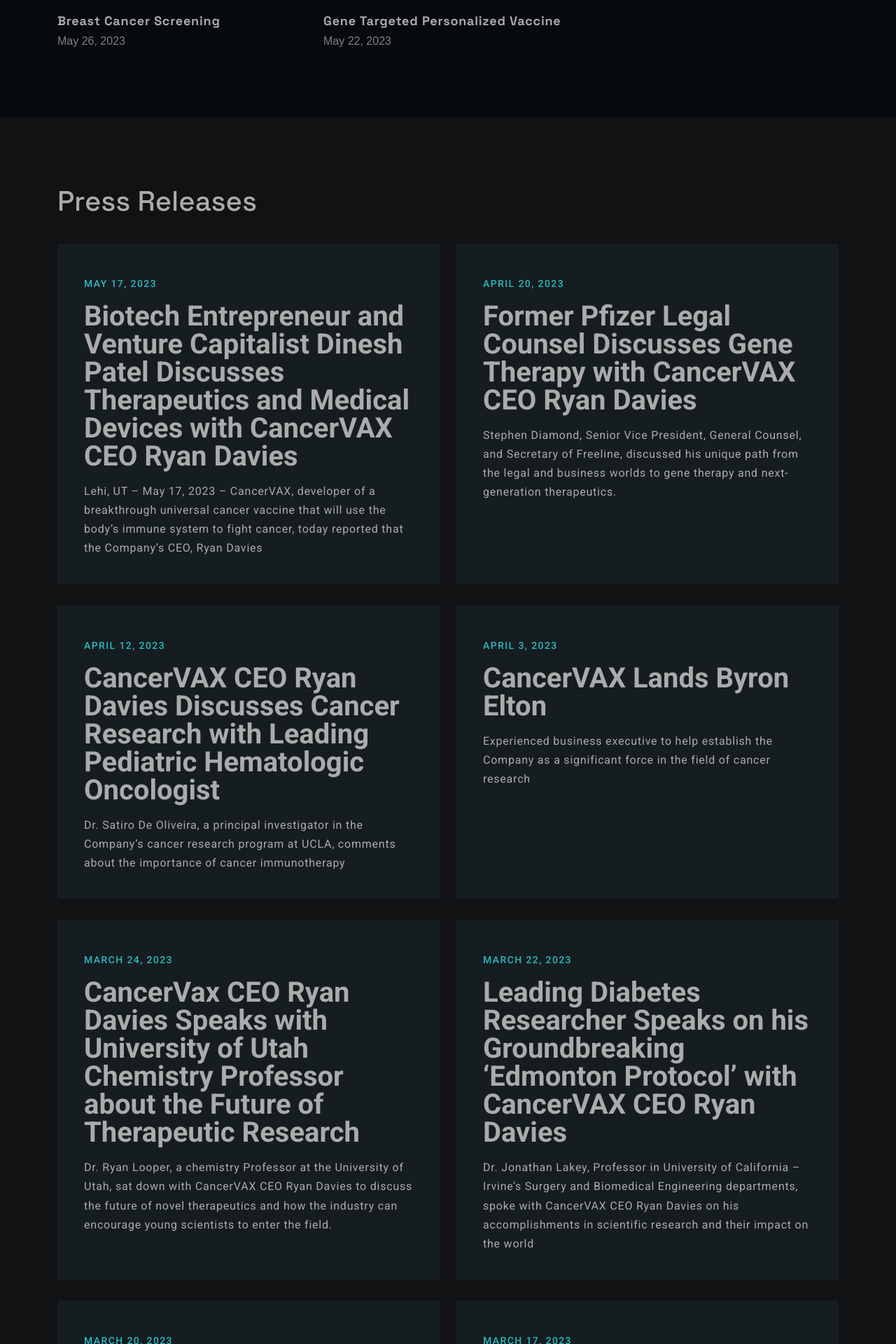
After one commit to aasimdev/cancervax, a PHP site: page /newszack.php in a window 1280 px wide. The commit adds this page. Shown: the part 774-2694 px from the top of the page at 70% size. Run offline with PHP 8.4, Linux system fonts and the light colour scheme; some libraries are stand-ins or nearby versions; some web fonts are replaced.

Commit message:
videos changes

```diff
--- a/assets/scss/base/_fonts.scss
+++ b/assets/scss/base/_fonts.scss
@@ -1 +1,2 @@
 @import url('https://fonts.googleapis.com/css2?family=Chivo:wght@100;200;300;400;500;600;700;800;900&family=Space+Grotesk:wght@300;400;500;600;700&display=swap');
+@import url('https://fonts.googleapis.com/css2?family=Roboto:wght@100;300;400;500;700;900&display=swap');
--- a/assets/scss/views/_home.scss
+++ b/assets/scss/views/_home.scss
@@ -1183,6 +1183,11 @@ body.modal-open {
     }
 }
 
+.newnews {
+    .news-item span, .news-item h3, .news-item p {
+        font-family: 'Roboto', sans-serif;
+    }
+}
 
 .cchatsbanner {
     background-color: #0000008A;
@@ -1634,15 +1639,15 @@ body.modal-open {
 .thumbnail-overlay {
     position: relative;
 
-    &::after {
-        content: '';
-        width: 100%;
-        height: 100%;
-        background: rgba($color: #003535, $alpha: 0.84);
-        position: absolute;
-        left: 0;
-        top: 0;
-    }
+    // &::after {
+    //     content: '';
+    //     width: 100%;
+    //     height: 100%;
+    //     background: rgba($color: #003535, $alpha: 0.84);
+    //     position: absolute;
+    //     left: 0;
+    //     top: 0;
+    // }
 }
 
 label.error {
@@ -1950,14 +1955,15 @@ label.error {
         margin-bottom: 80px;
     }
 }
-#short-videos{
+
+#short-videos {
     &.nCommentary .cchat-thumbnail {
         height: 540px;
     }
 }
 
-.shortVideos{
-    .cchat-thumbnail{
+.shortVideos {
+    .cchat-thumbnail {
         height: 540px;
     }
 }
--- a/cancer-survivor-stories.php
+++ b/cancer-survivor-stories.php
@@ -20,7 +20,9 @@ include('header.php'); ?>
             <div class="abt-ceo-img">
                 <img src="./assets/img/byron-cvax.jpg" alt="ryan">
             </div>
-            <p>Our CMO, Byron Elton, host personal interviews with cancer stories to hear their personal experience battling cancer.
+            <p>Our
+                CMO, Byron Elton, interviews cancer survivors about their personal
+                experiences battling cancer
             </p>
         </div>
     </div>
@@ -30,7 +32,7 @@ include('header.php'); ?>
 <section class="cchats">
     <div class="container">
         <div class="row">
-        <div class="col-lg-6">
+            <div class="col-lg-6">
                 <div class="cchat">
                     <div class="cchat-box mb-4">
                         <a class="popup-youtube getThumbnail" href="http://www.youtube.com/watch?v=kLHL6Sw-QDI"></a>
--- /dev/null
+++ b/newszack.php
@@ -0,0 +1,201 @@
+<?php
+$GLOBALS['title'] = "Newsroom - CancerVax";
+$GLOBALS['desc'] = "";
+$GLOBALS['keywords'] = "";
+include('header.php'); ?>
+
+<section class="marketbanner" style="background-image: url(./assets/img/new-bg.jpg);">
+    <div class="container">
+        <h1>Newsroom</h1>
+    </div>
+</section>
+
+
+<section class="nCommentary">
+    <div class="container">
+        <div class="nCommentary-heading">
+            <h3>News Commentary</h3>
+            <!-- <a href="#">See All</a> -->
+        </div>
+        <div class="row">
+        <div class="col-lg-4 col-md-6">
+                <div class="cchat">
+                    <div class="cchat-box">
+                        <a class="popup-youtube getThumbnail" href="http://www.youtube.com/watch?v=FoiGO6QzS-U"></a>
+                        <div class="cchat-thumbnail thumbnail-overlay">
+                        </div>
+                        <i class="far fa-play-circle"></i>
+                    </div>
+                    <p>Breast Cancer Screening</p>
+                    <span>May 26, 2023</span>
+                </div>
+            </div>
+            <div class="col-lg-4 col-md-6">
+                <div class="cchat">
+                    <div class="cchat-box">
+                        <a class="popup-youtube getThumbnail" href="http://www.youtube.com/watch?v=fcAUnmxnmK4"></a>
+                        <div class="cchat-thumbnail thumbnail-overlay">
+                        </div>
+                        <i class="far fa-play-circle"></i>
+                    </div>
+                    <p>Gene Targeted Personalized Vaccine</p>
+                    <span>May 22, 2023</span>
+                </div>
+            </div>
+
+        </div>
+    </div>
+</section>
+
+
+<section class="news newnews">
+    <div class="container">
+        <h4>Press Releases</h4>
+        <div class="row">
+            <div class="col-lg-6">
+                <div class="news-item">
+                    <a href="biotech-entrepreneur-and-venture-capitalist-dinesh-patel-discusses-therapeutics-and-medical-devices-with-cancervax-ceo-ryan-davies.php"></a>
+                    <span>May 17, 2023</span>
+                    <h3>Biotech Entrepreneur and Venture Capitalist Dinesh Patel Discusses Therapeutics and Medical Devices with CancerVAX CEO Ryan Davies</h3>
+                    <p>Lehi, UT – May 17, 2023 – CancerVAX, developer of a breakthrough universal cancer vaccine that will use the body’s immune system to fight cancer, today reported that the Company’s CEO, Ryan Davies</p>
+
+                </div>
+            </div>
+
+            <div class="col-lg-6">
+                <div class="news-item">
+                    <a href="former-pfizer-legal-counsel-discusses-gene-therapy-with-cancervax-ceo-ryan-davies.php"></a>
+                    <span>April 20, 2023</span>
+                    <h3>Former Pfizer Legal Counsel Discusses Gene Therapy with CancerVAX CEO Ryan Davies</h3>
+                    <p>Stephen Diamond, Senior Vice President, General Counsel, and Secretary of Freeline, discussed his unique path from the legal and business worlds to gene therapy and next-generation therapeutics.</p>
+
+                </div>
+
+            </div>
+            <div class="col-lg-6">
+                <div class="news-item">
+                    <a href="cancervax-ceo-ryan-davies-discusses-cancer-research-with-leading-pediatric-hematologic-oncologist.php"></a>
+                    <span>April 12, 2023</span>
+                    <h3>CancerVAX CEO Ryan Davies Discusses Cancer Research with Leading Pediatric Hematologic Oncologist</h3>
+                    <p>Dr. Satiro De Oliveira, a principal investigator in the Company’s cancer research program at UCLA, comments about the importance of cancer immunotherapy</p>
+
+                </div>
+
+            </div>
+            <div class="col-lg-6">
+                <div class="news-item">
+                    <a href="cancervax-lands-byron-elton.php"></a>
+                    <span>April 3, 2023</span>
+                    <h3>CancerVAX Lands Byron Elton</h3>
+                    <p>Experienced business executive to help establish the Company as a significant force in the field of cancer research</p>
+
+                </div>
+
+            </div>
+            <div class="col-lg-6">
+                <div class="news-item">
+                    <a href="cancervax-ceo-ryan-davies-speaks-with-university-of-utah-chemistry-professor-about-the-future-of-fherapeutic-research.php"></a>
+                    <span>March 24, 2023</span>
+                    <h3>CancerVax CEO Ryan Davies Speaks with University of Utah Chemistry Professor about the Future of Therapeutic Research</h3>
+                    <p>Dr. Ryan Looper, a chemistry Professor at the University of Utah, sat down with CancerVAX CEO Ryan Davies to discuss the future of novel therapeutics and how the industry can encourage young scientists to enter the field.</p>
+
+                </div>
+
+            </div>
+            <div class="col-lg-6">
+                <div class="news-item">
+                    <a href="leading-diabetes-researcher-speaks-groundbreaking.php"></a>
+                    <span>March 22, 2023</span>
+                    <h3>Leading Diabetes Researcher Speaks on his Groundbreaking ‘Edmonton Protocol’ with CancerVAX CEO Ryan Davies</h3>
+                    <p>Dr. Jonathan Lakey, Professor in University of California – Irvine’s Surgery and Biomedical Engineering departments, spoke with CancerVAX CEO Ryan Davies on his accomplishments in scientific research and their impact on the world</p>
+
+                </div>
+            </div>
+            <div class="col-lg-6">
+                <div class="news-item">
+                    <a href="cancervax-ceo-ryan-davies-sits-down-with-oncology-research-leader.php"></a>
+                    <span>March 20, 2023</span>
+                    <h3>CancerVAX CEO Ryan Davies Sits Down with Oncology Research Leader</h3>
+                    <p>Dr. David Bearss, an oncology researcher and biotech start-up founder, spoke with CancerVAX CEO Ryan Davies on the future of oncology therapeutics</p>
+
+                </div>
+            </div>
+            <div class="col-lg-6">
+                <div class="news-item">
+                    <a href="cancervax-universal-cancer-vaccine-being-developed-by-UCLA.php"></a>
+                    <span>March 17, 2023</span>
+                    <h3>CancerVax Universal Cancer Vaccine Being Developed by UCLA</h3>
+                    <p>The UCLA research team, which includes Dr. Steven Jonas, Dr. Christopher Seet, Dr. Satiro De Oliveira and Dr. Christopher Denny, will leverage cutting-edge technologies to develop a breakthrough universal cancer vaccine (UCV) that will train the body to target and destroy cancer cells.</p>
+
+                </div>
+            </div>
+            <div class="col-lg-6">
+                <div class="news-item">
+                    <a href="cancervax-files-non-provisional-patent-for-universal-cancer-vaccine.php"></a>
+                    <span>March 16, 2023</span>
+                    <h3>CancerVax Files Non-Provisional Patent for Universal Cancer Vaccine</h3>
+                    <p>The Company’s patent application describes how it plans to leverage cutting-edge CRISPR and mRNA technologies to develop a breakthrough universal cancer vaccine (UCV)</p>
+
+                </div>
+            </div>
+            <div class="col-lg-6">
+                <div class="news-item">
+                    <a href="cancervax-announces-research-program-to-develop-its-second-immunotherapy-cancer-treatment.php"></a>
+                    <span>August 31, 2022</span>
+                    <h3>CancerVAX Announces Research Program to Develop Its Second Immunotherapy Cancer Treatment</h3>
+                    <p>The Company has entered into a Sponsored Research Agreement with UCLA to develop a new cancer immunotherapy universal cancer vaccine.</p>
+
+                </div>
+            </div>
+            <div class="col-lg-6">
+                <div class="news-item">
+                    <a href="cancervax-files-provisional-patent-for-a-universal-cancer-vaccine.php"> </a>
+                    <span>October 6, 2021</span>
+                    <h3>CancerVAX Files Provisional Patent for a Universal Cancer Vaccine</h3>
+                    <p>The Company plans to leverage cutting-edge CRISPR and mRNA technologies in its quest to develop a breakthrough universal cancer vaccine (UCV).</p>
+
+                </div>
+            </div>
+            <div class="col-lg-6">
+                <div class="news-item">
+                    <a href="biotech-executive-joins-cancervax.php"> </a>
+                    <span>October 1, 2021</span>
+                    <h3>Biotech Executive Joins CancerVAX</h3>
+                    <p>New CEO Ryan Davies will lead the Company’s development of its breakthrough immunotherapy treatment SANTA BARBARA, CA – October 1, 2021 – CancerVAX, Inc.</p>
+
+                </div>
+            </div>
+            <div class="col-lg-6">
+                <div class="news-item">
+                    <a href="cancervax-announces-research-program.php"> </a>
+                    <span>May 26, 2021</span>
+                    <h3>CancerVAX Announces Research Program</h3>
+                    <p>The Company has entered into an agreement with UCLA to develop an immunotherapy breakthrough targeted at treating Ewing sarcoma, a rare but deadly soft tissue and bone cancer that primarily affects children and young adults.</p>
+
+                </div>
+            </div>
+            <div class="col-lg-6">
+                <div class="news-item">
+                    <a href="cancervax-closes-series-a-funding-round.php"> </a>
+                    <span>March 30, 2021</span>
+                    <h3>CancerVAX Closes Series A Funding Round</h3>
+                    <p>SANTA BARBARA, CA – March 30, 2021 – CancerVAX, Inc., a developer of immunotherapy cancer treatments that use the body’s immune system to fight cancer, today announced it has closed its $2 million series A funding round.</p>
+
+                </div>
+            </div>
+            <div class="col-lg-6">
+                <div class="news-item">
+                    <a href="cancervax-launched.php"> </a>
+                    <span>March 23, 2021</span>
+                    <h3>CancerVAX Launched</h3>
+                    <p>The Company was founded by experienced healthcare executive Lindsay Mann</p>
+
+                </div>
+            </div>
+        </div>
+    </div>
+</section>
+
+
+<?php
+include('footer.php'); ?>
```
Also changed, not shown: assets/css/style.min.css.
